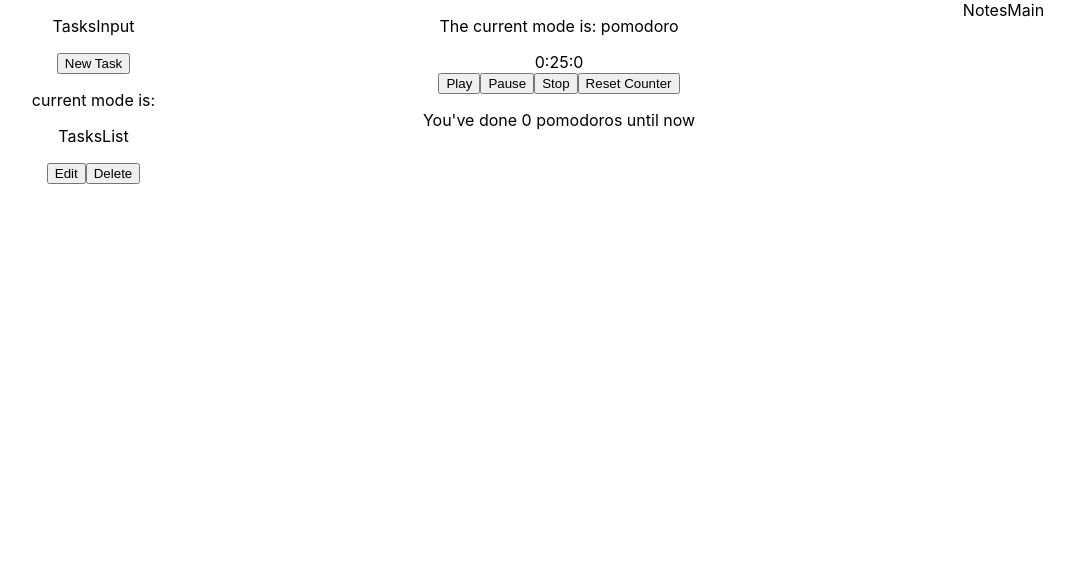
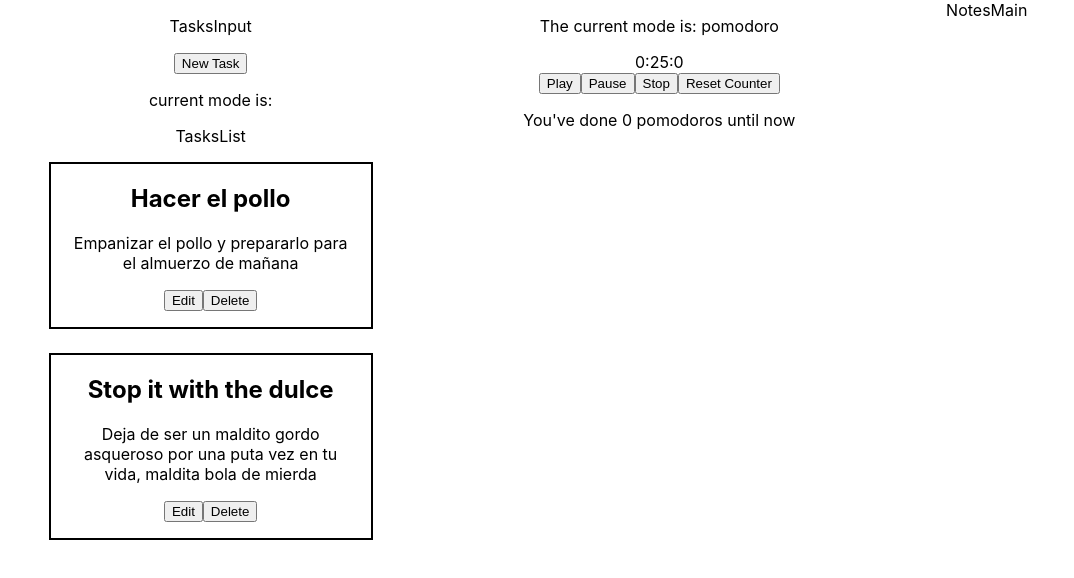
Before and after one commit to AlfredoCabrera-Tech/viking-productivity-suite, a React (Create React App) app: page / in a window 1280 px wide. Shown: the top 578 px of the page, without its empty margins (102-1176 px from the left). Built offline with nearby package versions, Linux system fonts and the light colour scheme.

Commit message:
map and edit button basics done

```diff
--- a/src/App.scss
+++ b/src/App.scss
@@ -2,6 +2,11 @@
 
 .App {
   display: flex;
-  justify-content: space-around;
+  justify-content: space-evenly;
   text-align: center;
+  //padding: 0 3rem;
+
+  &>*{
+    //outline: 1px solid red;
+  }
 }
--- a/src/components/Tasks/TasksList/TasksList.jsx
+++ b/src/components/Tasks/TasksList/TasksList.jsx
@@ -4,23 +4,38 @@ function TasksList(props) {
 
   const {
     setMode,
+    tasks
   } = props
 
-  const editTask = () => {
+  /* ====== TASKS BEHAVIOR ======= */
+
+  const editTask = (e) => {
     setMode('edit')
-    console.log('Entered Edit Mode')
+    console.log('Entered Edit Mode for ' + e.currentTarget.parentNode.id)
   }
   const deleteTask = (e) => {
     //delete task
-    console.log(e.target.id)
+    console.log(e.target.value)
     console.log('Item with ID:-id- has been deleted')
   }
+
+
 
   return (
     <div>
       <p>TasksList</p>
-      {<button onClick={editTask}>Edit</button>}
-      {<button onClick={deleteTask}>Delete</button>}
+      <section className='tasks'>
+        {tasks.map((task, index) => {
+          return (
+            <div className={`task`} key={index} id={`task-${index}`} >
+              <h2>{task.title}</h2>
+              <p>{task.body}</p>
+              <button onClick={editTask}>Edit</button>
+              <button onClick={deleteTask}>Delete</button>
+            </div>
+          )
+        })}
+      </section>
     </div>
   )
 }
--- a/src/components/Tasks/TasksMain.jsx
+++ b/src/components/Tasks/TasksMain.jsx
@@ -22,6 +22,20 @@ function TasksMain() {
       setMode('')
     }
   }
+
+    /* =========== Tasks Array =========== */
+
+    const tasksArr = [
+      {
+        title: 'Hacer el pollo',
+        body: 'Empanizar el pollo y prepararlo para el almuerzo de mañana'
+      },
+      {
+        title: 'Stop it with the dulce',
+        body: 'Deja de ser un maldito gordo asqueroso por una puta vez en tu vida, maldita bola de mierda'
+      }
+    ]
+
 
   return (
     <div>
@@ -53,6 +67,7 @@ function TasksMain() {
       <TasksList
        setMode={setMode}
        mode={mode}
+       tasks={tasksArr}
       />
     </div>
   )
--- a/src/scss/abstracts/_forward.scss
+++ b/src/scss/abstracts/_forward.scss
@@ -1,2 +1,3 @@
 // COMPONENTS
 @forward '../components/taskForm';
+@forward '../components/task';
--- /dev/null
+++ b/src/scss/components/_task.scss
@@ -0,0 +1,10 @@
+.task{
+  border: 2px solid black;
+  width: 20rem;
+  padding-bottom: 1rem;
+  margin-bottom: 1.5rem;
+
+  &>p{
+    padding: 0 1rem;
+  }
+}
```
